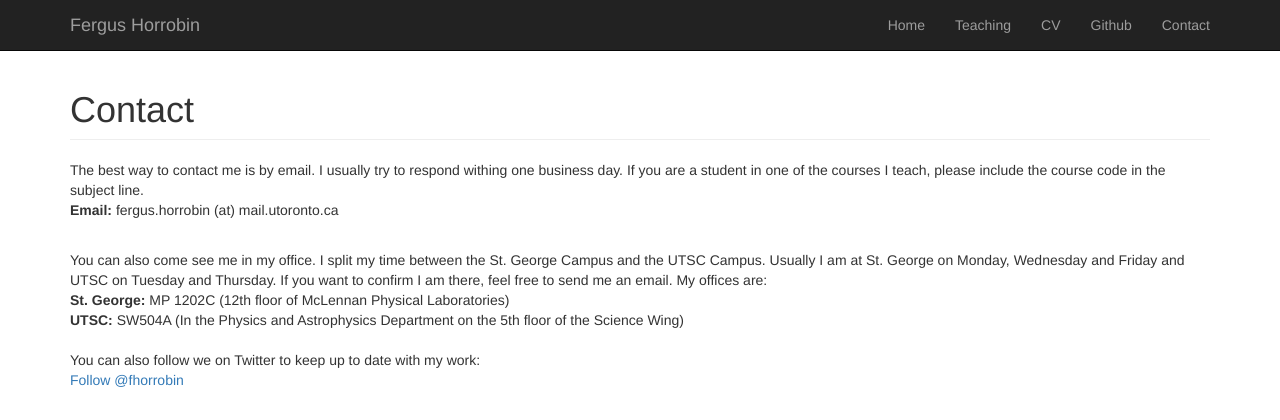
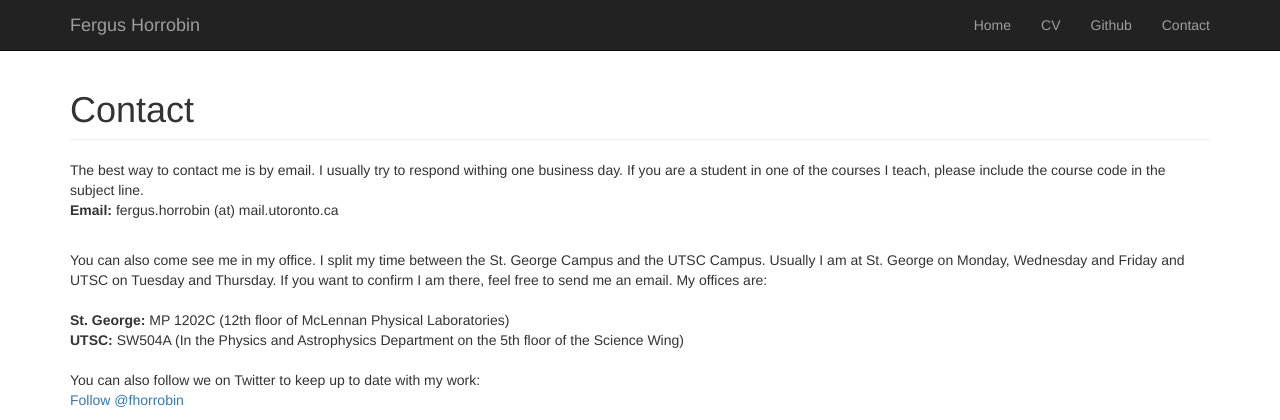
Before and after one commit to fhorrobin/website, a PHP site: page /contact/index.php in a window 1280 px wide. Shown: the top 420 px of the page. Run offline with PHP 8.4, Linux system fonts and the light colour scheme; some libraries are stand-ins or nearby versions.

Commit message:
Fixed navbar

```diff
--- a/contact/index.php
+++ b/contact/index.php
@@ -12,7 +12,7 @@
 
                 You can also come see me in my office. I split my time between the St. George Campus and the UTSC Campus. Usually I am at St. George on Monday, Wednesday and Friday and UTSC on Tuesday and Thursday.
                 If you want to confirm I am there, feel free to send me an email. My offices are:
-
+                <br/>
                 <br/>
                 <b>St. George:</b> MP 1202C (12th floor of McLennan Physical Laboratories) <br/>
                 <b>UTSC:</b> SW504A (In the Physics and Astrophysics Department on the 5th floor of the Science Wing) <br/>
--- a/includes/header.html
+++ b/includes/header.html
@@ -58,9 +58,6 @@
                         <a href="/~fhorrobin">Home</a>
                     </li>
                     <li>
-                        <a href="/~fhorrobin/teaching">Teaching</a>
-                    </li>
-                    <li>
                         <a href="/~fhorrobin/files/fergus_horrobin_cv.pdf">CV</a>
                     </li>
 		             <li>
```
